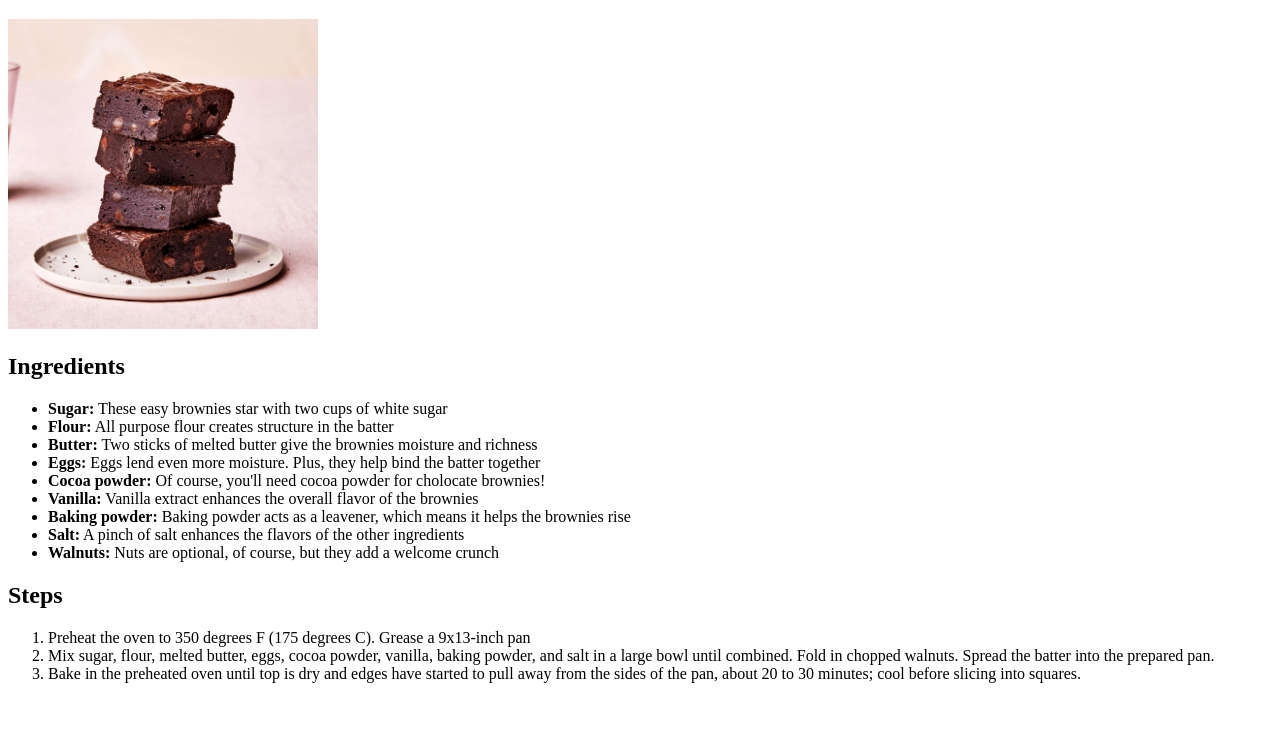
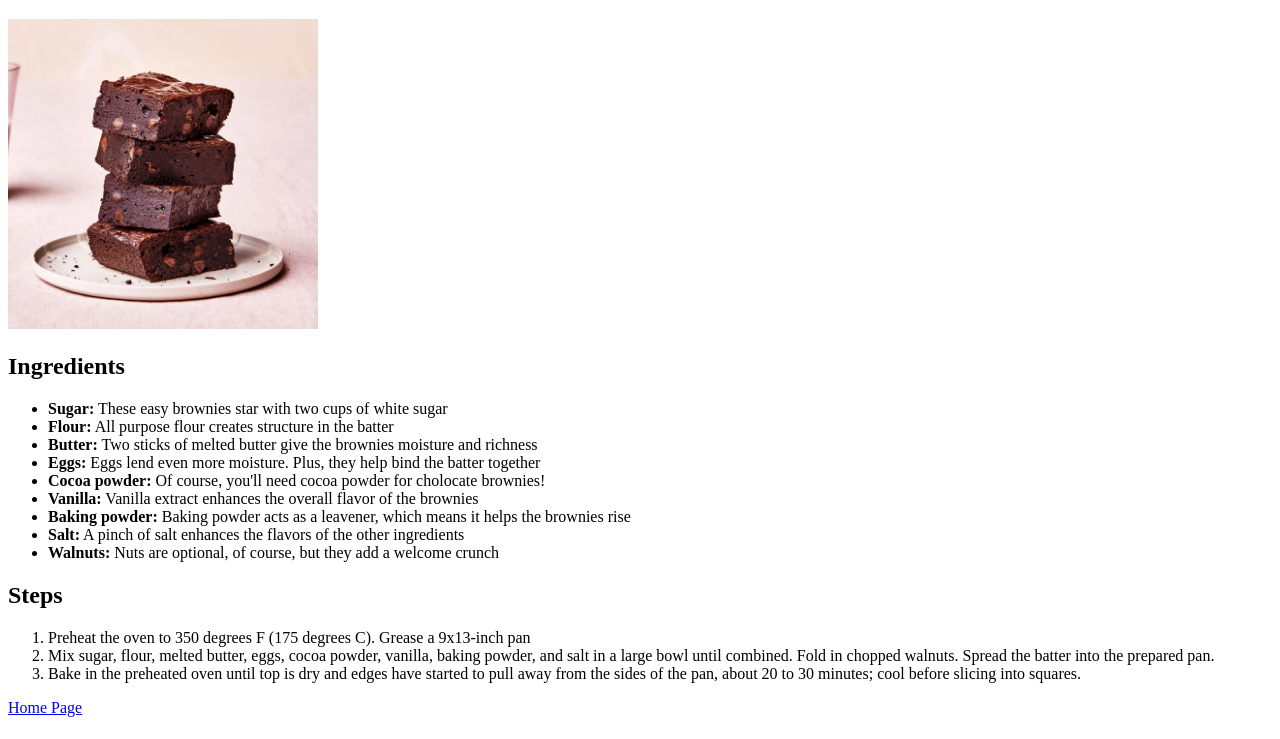
Before and after one commit to AlbertoOlivares24/odin-recipes, a plain HTML site: page recipes/Brownies.html in a window 1280 px wide. Shown: the part 61-800 px from the top of the page. Drawn offline with Linux system fonts and the light colour scheme.

Commit message:
Add link back to home page

```diff
--- a/recipes/Brownies.html
+++ b/recipes/Brownies.html
@@ -26,5 +26,6 @@
         <li>Mix sugar, flour, melted butter, eggs, cocoa powder, vanilla, baking powder, and salt in a large bowl until combined. Fold in chopped walnuts. Spread the batter into the prepared pan. </li>
         <li>Bake in the preheated oven until top is dry and edges have started to pull away from the sides of the pan, about 20 to 30 minutes; cool before slicing into squares. </li>
     </ol>
+    <a href="/index.html">Home Page</a>
 </body>
 </html>
```
Also changed, not shown: recipes/BananaBread.html (+1 -1 lines), recipes/Lasagna.html (+1 -0 lines).
